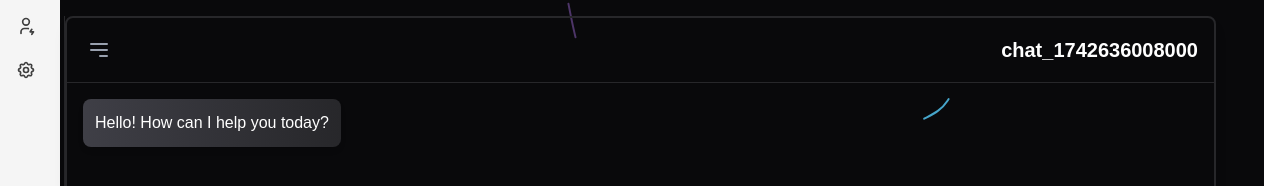
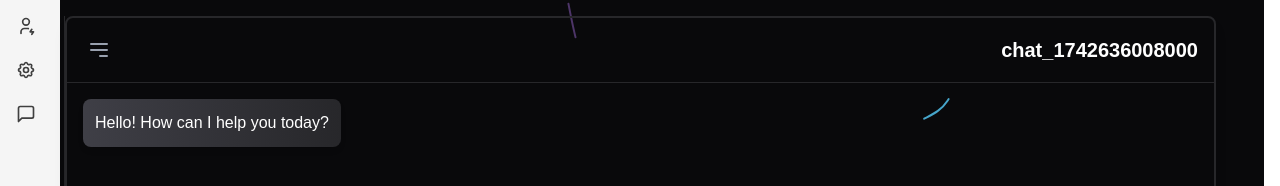
Before and after one commit to Nishant-Dholakia/AiInvestor, a Next.js app: page /dashboard/chatbot in a window 1280 px wide. Shown: the part 112-298 px from the top of the page. Built offline with nearby package versions, Linux system fonts and the light colour scheme.

Commit message:
add chatbot sidebar

```diff
--- a/src/app/component/Sidebar.jsx
+++ b/src/app/component/Sidebar.jsx
@@ -11,6 +11,7 @@ import Link from "next/link";
 import { motion } from "motion/react";
 import Image from "next/image";
 import { cn } from "@/app/lib/utils";
+import { MessageSquare } from "lucide-react";
 
 export function SidebarDemo() {
   const links = [
@@ -35,6 +36,13 @@ export function SidebarDemo() {
         <IconSettings className="h-5 w-5 shrink-0 text-neutral-700 dark:text-neutral-200" />
       ),
     },
+    {
+          label: "Chatbot",
+          href: "/dashboard/chatbot",
+          icon: (
+            <MessageSquare className="h-5 w-5 shrink-0 text-neutral-700 dark:text-neutral-200" />
+          ),
+        },
     // {
     //   label: "Logout",
     //   href: "/logout",
```
